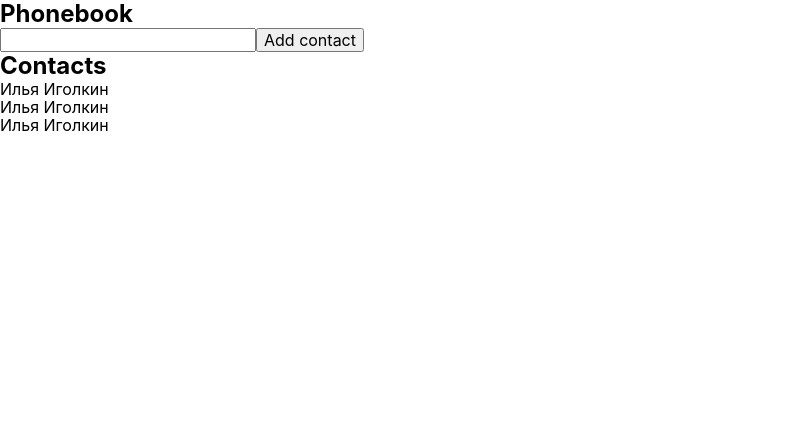
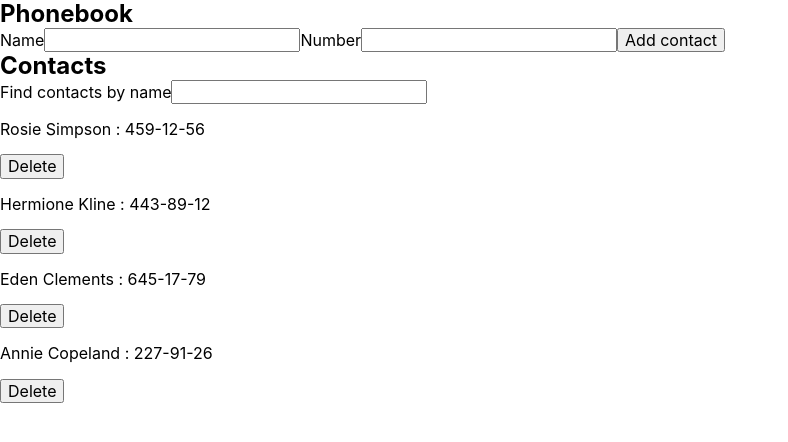
Before and after one commit to solarenergy990/goit-react-hw-02-phonebook, a React (Create React App) app: page / in a window 1280 px wide. Shown: the top 442 px of the page, without its empty margins (0-788 px from the left). Built offline with nearby package versions, Linux system fonts and the light colour scheme.

Commit message:
adds main logic to app

```diff
--- a/package.json
+++ b/package.json
@@ -12,6 +12,7 @@
     "react": "^17.0.2",
     "react-dom": "^17.0.2",
     "react-scripts": "4.0.3",
+    "shortid": "^2.2.16",
     "web-vitals": "^1.1.2"
   },
   "scripts": {
--- a/src/App.js
+++ b/src/App.js
@@ -1,20 +1,73 @@
 import React, { Component } from 'react';
 import PhoneBook from './components/PhoneBook/PhoneBook';
+import ContactsList from './components/ContactsList/ContactsList';
+import Filter from './components/Filter/Filter';
+import initialContacts from './contacts.json';
+import shortid from 'shortid';
 
 class App extends Component {
   state = {
-    contacts: [],
-    name: '',
+    contacts: initialContacts,
+    filter: '',
   };
 
-  onContactAddition = evt => {
-    console.log(evt);
+  addContact = data => {
+    const { name, number } = data;
+    const { contacts } = this.state;
+
+    const contact = {
+      id: shortid.generate(),
+      name,
+      number,
+    };
+
+    const checkedContactNames = contacts.map(contact => {
+      return contact.name.toLowerCase();
+    });
+
+    if (!checkedContactNames.includes(name.toLowerCase())) {
+      this.setState(prevState => ({
+        contacts: [...prevState.contacts, contact],
+      }));
+    } else {
+      alert(`${name} is already in contacts`);
+    }
+  };
+
+  deleteContact = contactId => {
+    this.setState(prevState => ({
+      contacts: prevState.contacts.filter(contact => contact.id !== contactId),
+    }));
+  };
+
+  changeFilter = evt => {
+    this.setState({ filter: evt.currentTarget.value });
+  };
+
+  getVisibleContacts = () => {
+    const { filter, contacts } = this.state;
+    const normalizedFilter = filter.toLowerCase();
+
+    return contacts.filter(contact =>
+      contact.name.toLowerCase().includes(normalizedFilter),
+    );
   };
 
   render() {
+    const { filter } = this.state;
+    const visibleContacts = this.getVisibleContacts();
+
     return (
       <div>
-        <PhoneBook options={this.state} addContact={this.onContactAddition()} />
+        <h2>Phonebook</h2>
+        <PhoneBook onSubmit={this.addContact} />
+
+        <ContactsList
+          contacts={visibleContacts}
+          onContactDelete={this.deleteContact}
+        >
+          <Filter value={filter} onChange={this.changeFilter} />
+        </ContactsList>
       </div>
     );
   }
--- /dev/null
+++ b/src/components/ContactsList/ContactsList.js
@@ -0,0 +1,27 @@
+import React from 'react';
+
+const ContactsList = ({ contacts, onContactDelete, children }) => {
+  return (
+    <div className="contacts">
+      <h2 className="title">Contacts</h2>
+      {children}
+      <ul>
+        {contacts.map(contact => {
+          const { id, name, number } = contact;
+          return (
+            <li key={id}>
+              <p>
+                {name} : {number}
+              </p>
+              <button type="button" onClick={() => onContactDelete(id)}>
+                Delete
+              </button>
+            </li>
+          );
+        })}
+      </ul>
+    </div>
+  );
+};
+
+export default ContactsList;
--- /dev/null
+++ b/src/components/Filter/Filter.js
@@ -0,0 +1,12 @@
+import React from 'react';
+
+const Filter = ({ value, onChange }) => {
+  return (
+    <label>
+      Find contacts by name
+      <input type="text" value={value} onChange={onChange}></input>
+    </label>
+  );
+};
+
+export default Filter;
--- a/src/components/PhoneBook/PhoneBook.js
+++ b/src/components/PhoneBook/PhoneBook.js
@@ -1,36 +1,76 @@
-import React from 'react';
+import React, { Component } from 'react';
+import shortid from 'shortid';
 
-const PhoneBook = ({ options, addContact }) => {
-  const { contacts, name } = options;
-  console.log(contacts, name);
+class PhoneBook extends Component {
+  state = {
+    name: '',
+    number: '',
+  };
+
+  nameInputId = shortid.generate();
+  telInputId = shortid.generate();
+
+  handleChange = evt => {
+    const { name, value } = evt.target;
+    this.setState({
+      [name]: value,
+    });
+  };
+
+  handleSubmit = evt => {
+    evt.preventDefault();
+    // console.log(this.state);
+    this.props.onSubmit(this.state);
+
+    this.reset();
+  };
+
+  reset = () => {
+    this.setState({
+      name: '',
+      number: '',
+    });
+  };
+
+  render() {
     return (
       <div>
-      <form className="form">
-        <h2>Phonebook</h2>
+        <form className="form" onSubmit={this.handleSubmit}>
           <div className="form-container">
+            <label htmlFor={this.nameInputId}>
+              Name
               <input
                 type="text"
                 name="name"
                 pattern="^[a-zA-Zа-яА-Я]+(([' -][a-zA-Zа-яА-Я ])?[a-zA-Zа-яА-Я]*)*$"
                 title="Имя может состоять только из букв, апострофа, тире и пробелов. Например Adrian, Jacob Mercer, Charles de Batz de Castelmore d'Artagnan и т. п."
                 required
+                onChange={this.handleChange}
+                id={this.nameInputId}
+                value={this.state.name}
               />
-          <button type="submit" onSubmit={addContact} className="button">
+            </label>
+            <label htmlFor={this.telInputId}>
+              Number
+              <input
+                type="tel"
+                name="number"
+                pattern="\+?\d{1,4}?[-.\s]?\(?\d{1,3}?\)?[-.\s]?\d{1,4}[-.\s]?\d{1,4}[-.\s]?\d{1,9}"
+                title="Номер телефона должен состоять цифр и может содержать пробелы, тире, круглые скобки и может начинаться с +"
+                required
+                onChange={this.handleChange}
+                id={this.telInputId}
+                value={this.state.number}
+              />
+            </label>
+            <button type="submit" className="button">
               Add contact
             </button>
           </div>
         </form>
-
-      <div className="contacts">
-        <h2 className="title">Contacts</h2>
-        <ul>
-          <li>Илья Иголкин</li>
-          <li>Илья Иголкин</li>
-          <li>Илья Иголкин</li>
-        </ul>
-      </div>
       </div>
     );
-};
+  }
+}
 
 export default PhoneBook;
--- /dev/null
+++ b/src/contacts.json
@@ -0,0 +1,6 @@
+[
+  { "id": "id-1", "name": "Rosie Simpson", "number": "459-12-56" },
+  { "id": "id-2", "name": "Hermione Kline", "number": "443-89-12" },
+  { "id": "id-3", "name": "Eden Clements", "number": "645-17-79" },
+  { "id": "id-4", "name": "Annie Copeland", "number": "227-91-26" }
+]
```
Also changed, not shown: src/components/ContactsList/ContactListItem/ContactListItem.js (added), 1 other file (tests, documents, lock files or other folders). Lines whose indentation alone changed are shown as unchanged.
